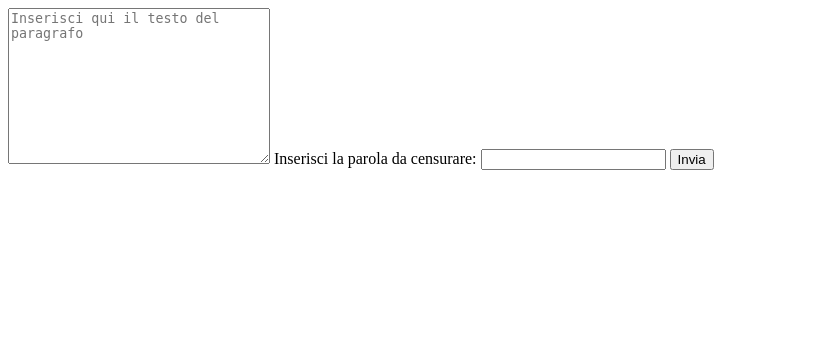
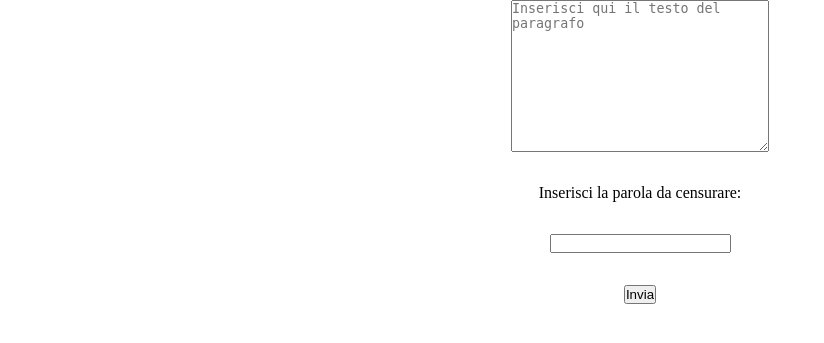
Before and after one commit to totarochristian/php-badwords, a PHP site: page / in a window 1280 px wide. Shown: the top 343 px of the page, without its empty margins (0-824 px from the left). Run offline with PHP 8.4, Linux system fonts and the light colour scheme.

Commit message:
Import style in the index page and define the gap property

```diff
--- a/index.php
+++ b/index.php
@@ -5,6 +5,7 @@
   <meta http-equiv="X-UA-Compatible" content="IE=edge">
   <meta name="viewport" content="width=device-width, initial-scale=1.0">
   <title>PHP Badwords</title>
+  <link rel="stylesheet" href="./styles/general.css">
 </head>
 <body>
   <!-- Descrizione:
@@ -14,7 +15,7 @@
   Il secondo file riceverà la richiesta ed eseguirà queste operazioni:
   - stampare a schermo il paragrafo e la sua lunghezza
   - stampare di nuovo il paragrafo e la sua lunghezza, dopo aver sostituito con tre asterischi (***) tutte le occorrenze della parola da censurare -->
-  <form action="./censured.php" method="POST">
+  <form action="./censured.php" method="POST" class="d-flex justify-content-center align-items-center flex-column gap-1">
     <textarea name="paragraphText" id="paragraphText" cols="30" rows="10" placeholder="Inserisci qui il testo del paragrafo"></textarea>
     <label for="wordToCensure">Inserisci la parola da censurare:</label>
     <input type="text" name="wordToCensure" id="wordToCensure">
--- a/styles/general.css
+++ b/styles/general.css
@@ -17,6 +17,9 @@
 .flex-column{
   flex-direction: column;
 }
+.gap-1{
+  gap: 2rem;
+}
 .p-t-1{
   padding-top: 4rem;
 }
```
